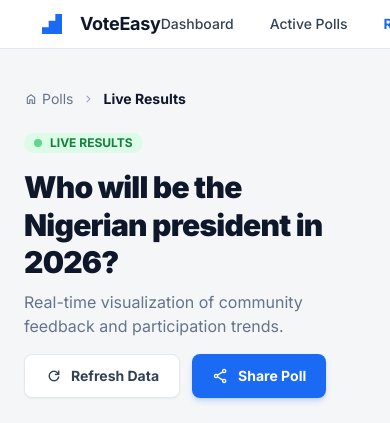
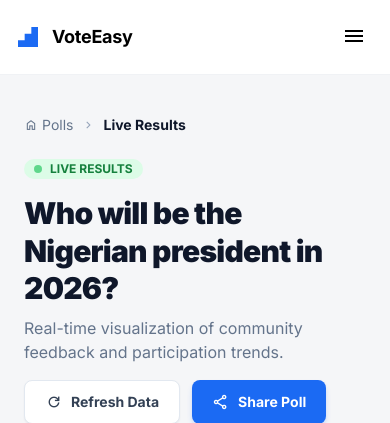
Before and after one commit to olumohlanre/online-voting-system, a Django app: page /results/1/ in a window 390 px wide. Shown: the top 423 px of the page. Run offline with Django 5.2, Linux system fonts and the light colour scheme; data comes from the database, SQL or seed files in the repository; both versions use the stored data as it was after the commit; some libraries are stand-ins or nearby versions.

Commit message:
Improve results page header and add mobile menu
Refactored the results page header for better layout and responsiveness. Added a mobile navigation menu with toggle functionality and updated navigation/auth links for consistency. Minor formatting adjustment in detail.html for the mobile menu button.

```diff
--- a/templates/polls/detail.html
+++ b/templates/polls/detail.html
@@ -92,8 +92,7 @@
                 </div>
 
                 <!-- Mobile menu button -->
-                <button id="mobile-menu-btn"
-                    class="md:hidden p-2 rounded-lg hover:bg-gray-100 dark:hover:bg-gray-800 transition">
+                <button id="mobile-menu-btn" class="md:hidden p-2 rounded-lg hover:bg-gray-100 dark:hover:bg-gray-800 transition">
                     <span class="material-symbols-outlined text-2xl">menu</span>
                 </button>
             </div>
--- a/templates/polls/results.html
+++ b/templates/polls/results.html
@@ -38,30 +38,79 @@
 
             <!-- Header -->
             <header
-                class="flex items-center justify-between whitespace-nowrap border-b border-solid border-slate-200 dark:border-slate-800 bg-white dark:bg-background-dark px-10 py-3 sticky top-0 z-50">
-                <div class="flex items-center gap-4 text-slate-900 dark:text-white">
+                class="sticky top-0 z-50 bg-white dark:bg-slate-900 border-b border-solid border-[#f0f2f5] dark:border-slate-800 px-4 sm:px-6 lg:px-10 py-3">
+                <div class="max-w-[1280px] mx-auto flex items-center justify-between">
+                    <div class="flex items-center gap-3 sm:gap-4">
                         <div class="size-6 text-primary">
                             <svg fill="currentColor" viewBox="0 0 48 48" xmlns="http://www.w3.org/2000/svg">
                                 <path d="M44 4H30.6666V17.3334H17.3334V30.6666H4V44H44V4Z"></path>
                             </svg>
                         </div>
-                    <h2 class="text-lg font-bold leading-tight tracking-[-0.015em]">VoteEasy</h2>
+                        <h2 class="text-lg sm:text-xl font-bold tracking-[-0.015em]">VoteEasy</h2>
                     </div>
-                <div class="flex flex-1 justify-end gap-8">
-                    <nav class="flex items-center gap-9">
+
+                    <!-- Desktop Navigation + Auth -->
+                    <div class="hidden md:flex items-center gap-6 lg:gap-10">
+                        <nav class="flex items-center gap-6 lg:gap-9">
                             <a href="{% url 'index' %}"
-                            class="text-slate-700 dark:text-slate-300 text-sm font-medium hover:text-primary transition-colors">Dashboard</a>
-                        <a href="{% url 'index' %}"
-                            class="text-slate-700 dark:text-slate-300 text-sm font-medium hover:text-primary transition-colors">Active
-                            Polls</a>
-                        <a href="{% url 'results' poll.id %}" class="text-primary text-sm font-bold">Results</a>
+                                class="text-sm font-medium hover:text-primary transition-colors">Home</a>
+                            <a href="{% url 'index' %}" class="text-primary text-sm font-semibold">Active Polls</a>
+                            <a href="#" class="text-sm font-medium hover:text-primary transition-colors">Results</a>
                         </nav>
+
+                        <div class="flex items-center gap-4">
                             {% if user.is_authenticated %}
-                    <div class="flex items-center gap-4">
-                        <span class="text-sm text-slate-700 dark:text-slate-300">{{ user.username }}</span>
-                        <a href="{% url 'logout' %}" class="text-sm text-slate-500 hover:text-primary">Logout</a>
+                            <span class="text-sm text-gray-700 dark:text-gray-300 hidden lg:block">{{ user.username
+                                }}</span>
+                            <a href="#" class="text-sm text-gray-600 hover:text-primary"
+                                onclick="document.getElementById('logout-form').submit(); return false;">
+                                Logout
+                            </a>
+                            <form id="logout-form" action="{% url 'logout' %}?next={% url 'results' poll.id %}" method="post"
+                                style="display:none;">
+                                {% csrf_token %}
+                            </form>
+                            {% else %}
+                            <a href="{% url 'login' %}?next={% url 'results' poll.id %}"
+                                class="text-sm text-primary font-medium">Login to Vote</a>
+                            {% endif %}
                         </div>
+                    </div>
+
+                    <!-- Mobile menu button -->
+                    <button id="mobile-menu-btn"
+                        class="md:hidden p-2 rounded-lg hover:bg-gray-100 dark:hover:bg-gray-800 transition">
+                        <span class="material-symbols-outlined text-2xl">menu</span>
+                    </button>
+                </div>
+
+                <!-- Mobile Menu -->
+                <div id="mobile-menu"
+                    class="hidden md:hidden bg-white dark:bg-slate-900 border-t border-[#f0f2f5] dark:border-slate-800">
+                    <div class="px-4 py-5 space-y-5">
+                        <a href="{% url 'index' %}" class="block text-base font-medium hover:text-primary">Home</a>
+                        <a href="{% url 'index' %}" class="block text-base font-medium text-primary">Active Polls</a>
+                        <a href="#" class="block text-base font-medium hover:text-primary">Results</a>
+
+                        <div class="pt-4 border-t border-gray-200 dark:border-slate-700">
+                            {% if user.is_authenticated %}
+                            <div class="text-base text-gray-700 dark:text-gray-300 mb-3">{{ user.username }}</div>
+                            <button onclick="document.getElementById('logout-form-mobile').submit();"
+                                class="w-full text-left text-base font-medium text-red-600 hover:text-red-700">
+                                Logout
+                            </button>
+                            <form id="logout-form-mobile" action="{% url 'logout' %}?next={% url 'results' poll.id %}"
+                                method="post" style="display:none;">
+                                {% csrf_token %}
+                            </form>
+                            {% else %}
+                            <a href="{% url 'login' %}?next={% url 'results' poll.id %}"
+                                class="block w-full text-center py-3 bg-primary text-white rounded-lg font-medium">
+                                Login to Vote
+                            </a>
                             {% endif %}
+                        </div>
+                    </div>
                 </div>
             </header>
 
@@ -236,6 +285,18 @@
 
         </div>
     </div>
+
+    <!-- Mobile menu toggle -->
+    <script>
+        const menuBtn = document.getElementById('mobile-menu-btn');
+        const mobileMenu = document.getElementById('mobile-menu');
+
+        if (menuBtn && mobileMenu) {
+            menuBtn.addEventListener('click', () => {
+                mobileMenu.classList.toggle('hidden');
+            });
+        }
+    </script>
 </body>
 
 </html>
```
Also changed, not shown: db.sqlite3. Lines whose indentation alone changed are shown as unchanged.
